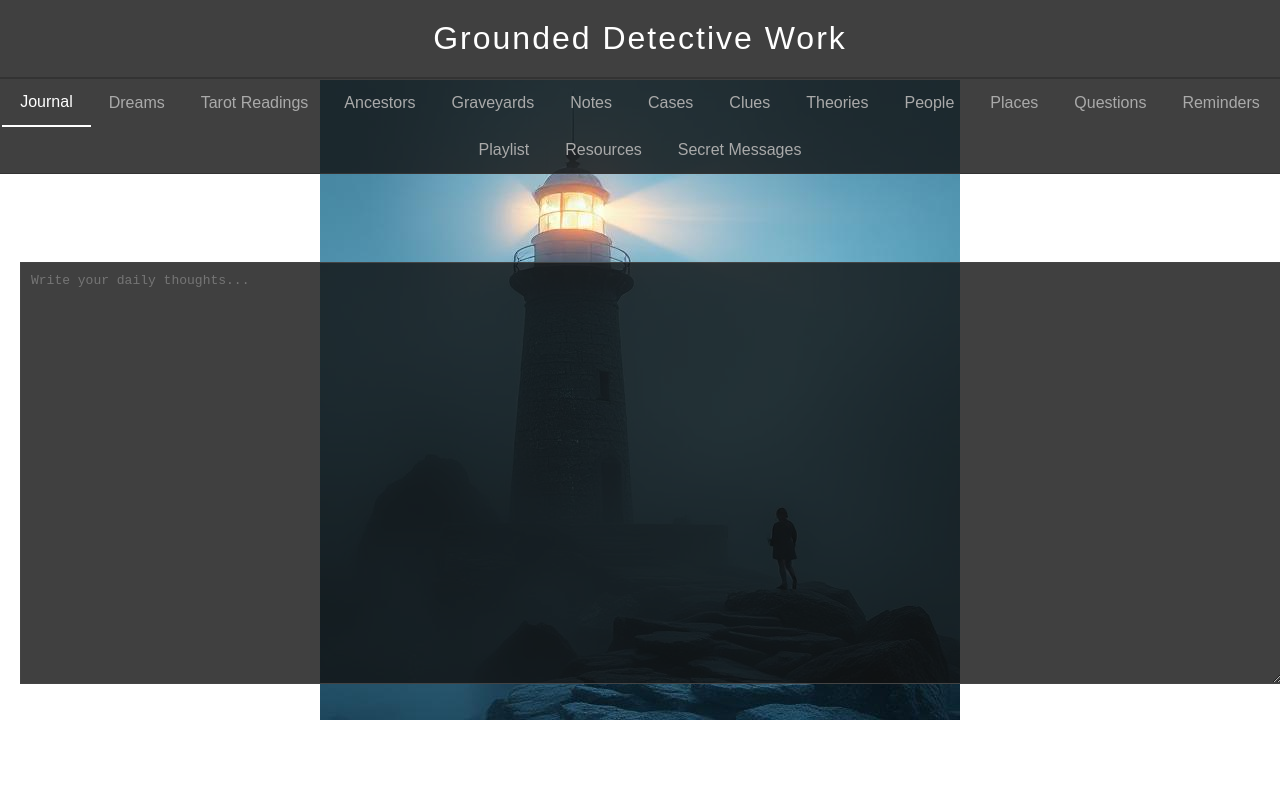
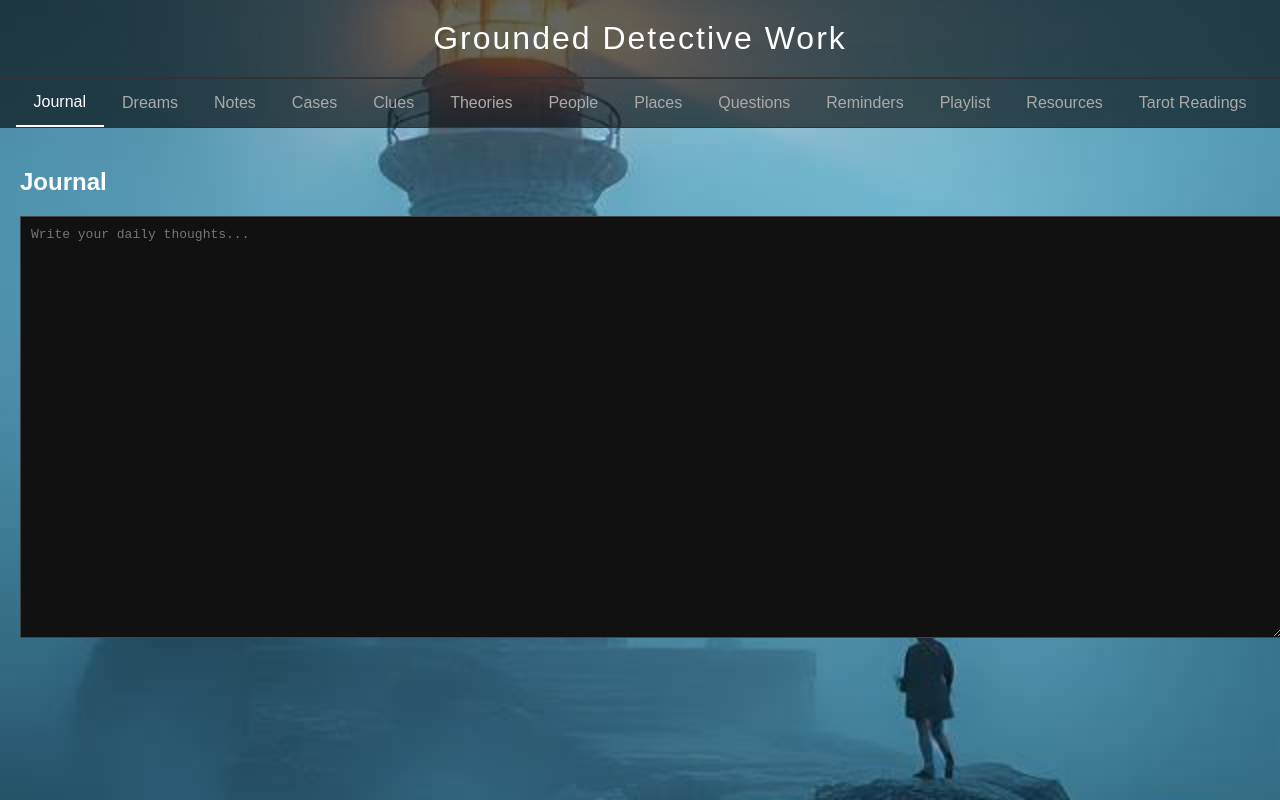
Before and after one commit to AIGuy1983/Groundeddetectivework, a plain HTML site: page index.html in a window 1280 px wide. Drawn offline with Linux system fonts and the light colour scheme.

Commit message:
Final polished index with Dreams tab

```diff
--- a/index.html
+++ b/index.html
@@ -8,7 +8,7 @@
         /* Full screen background */
         body {
             background-image: url('images/Lighthouse.jpg');
-            background-size: fit;
+            background-size: 100%;
             background-position: center;
             background-repeat: no-repeat;
             font-family: 'Arial', sans-serif;
@@ -19,7 +19,7 @@
         }
 
         header {
-            background-color: rgba(17, 17, 17, 0.8); /* Less transparent */
+            background-color: rgba(0, 0, 0, 0.6);
             padding: 20px;
             text-align: center;
             font-size: 2em;
@@ -31,7 +31,7 @@
             display: flex;
             flex-wrap: wrap;
             justify-content: center;
-            background-color: rgba(17, 17, 17, 0.8); /* Less transparent */
+            background-color: rgba(0, 0, 0, 0.6);
             border-bottom: 1px solid #333;
         }
 
@@ -63,13 +63,27 @@
         textarea {
             width: 100%;
             height: 400px;
-            background: rgba(17, 17, 17, 0.8); /* Less transparent */
+            background: #111;
             color: #eee;
             border: 1px solid #444;
             padding: 10px;
             font-size: 1em;
             resize: vertical;
         }
+
+        button {
+            background-color: #444;
+            color: white;
+            padding: 10px 20px;
+            border: none;
+            cursor: pointer;
+            font-size: 1.1em;
+        }
+
+        button:hover {
+            background-color: #666;
+        }
+
     </style>
 </head>
 <body>
@@ -77,9 +91,6 @@
     <nav>
         <button class="tablink active" onclick="showTab('journal')">Journal</button>
         <button class="tablink" onclick="showTab('dreams')">Dreams</button>
-	<button class="tablink" onclick="showTab('Tarot Readings')">Tarot Readings</button>
-	<button class="tablink" onclick="showTab('Ancestors')">Ancestors</button>
-	<button class="tablink" onclick="showTab('Graveyards')">Graveyards</button>
         <button class="tablink" onclick="showTab('notes')">Notes</button>
         <button class="tablink" onclick="showTab('cases')">Cases</button>
         <button class="tablink" onclick="showTab('clues')">Clues</button>
@@ -90,7 +101,7 @@
         <button class="tablink" onclick="showTab('reminders')">Reminders</button>
         <button class="tablink" onclick="showTab('playlist')">Playlist</button>
         <button class="tablink" onclick="showTab('resources')">Resources</button>
-	<button class="tablink" onclick="showTab('Secret Messages')">Secret Messages</button>
+        <button class="tablink" onclick="showTab('tarot')">Tarot Readings</button> <!-- Added Tarot tab -->
     </nav>
 
     <div id="journal" class="tab active">
@@ -101,21 +112,6 @@
     <div id="dreams" class="tab">
         <h2>Dreams</h2>
         <textarea placeholder="Record your dreams here..."></textarea>
-    </div>
-
-    <div id="Tarot Readings" class="tab">
-        <h2>Tarot Readings</h2>
-        <textarea placeholder="Get you Tarot readings here..."></textarea>
-    </div>
-
-    <div id="Ancestors" class="tab">
-        <h2>Ancestors</h2>
-        <textarea placeholder="Find your Ancestors here..."></textarea>
-    </div>
-
-    <div id="Graveyards" class="tab">
-        <h2>Graveyards</h2>
-        <textarea placeholder="Find a gravesite here..."></textarea>
     </div>
 
     <div id="notes" class="tab">
@@ -168,9 +164,12 @@
         <textarea placeholder="Useful links, books, podcasts, or videos..."></textarea>
     </div>
 
-    <div id="Secret Messages" class="tab">
-        <h2>Secret Messages</h2>
-        <textarea placeholder="Secret Messages"></textarea>
+    <div id="tarot" class="tab">
+        <h2>Tarot Readings</h2>
+        <!-- Tarot reading link -->
+        <a href="https://labyrinthos.co/free-tarot-readings/" target="_blank">
+            <button>Start Your Tarot Reading</button>
+        </a>
     </div>
 
     <script>
```
